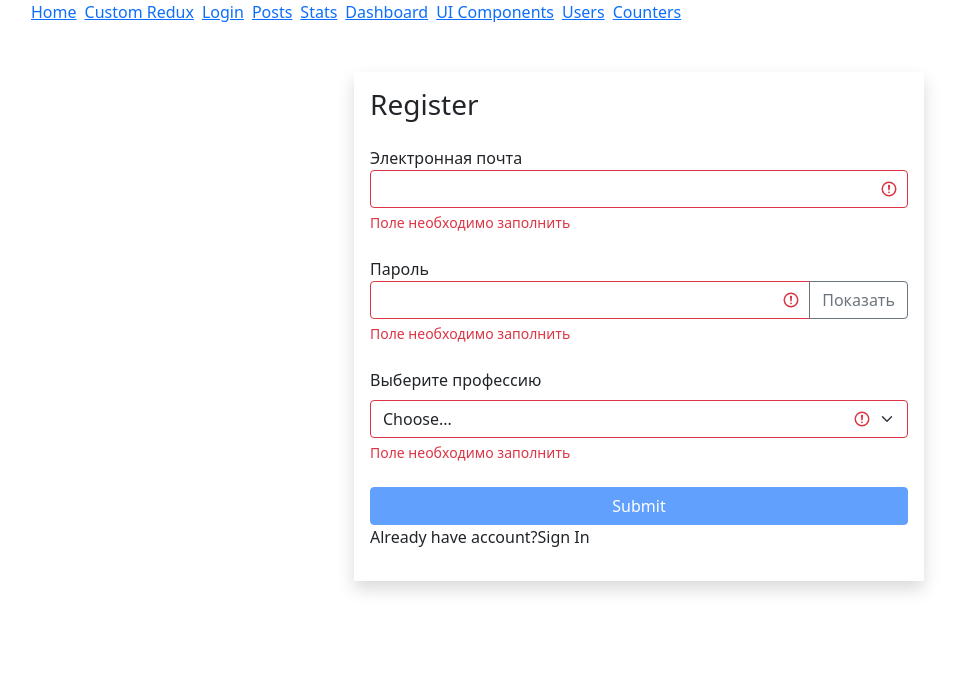
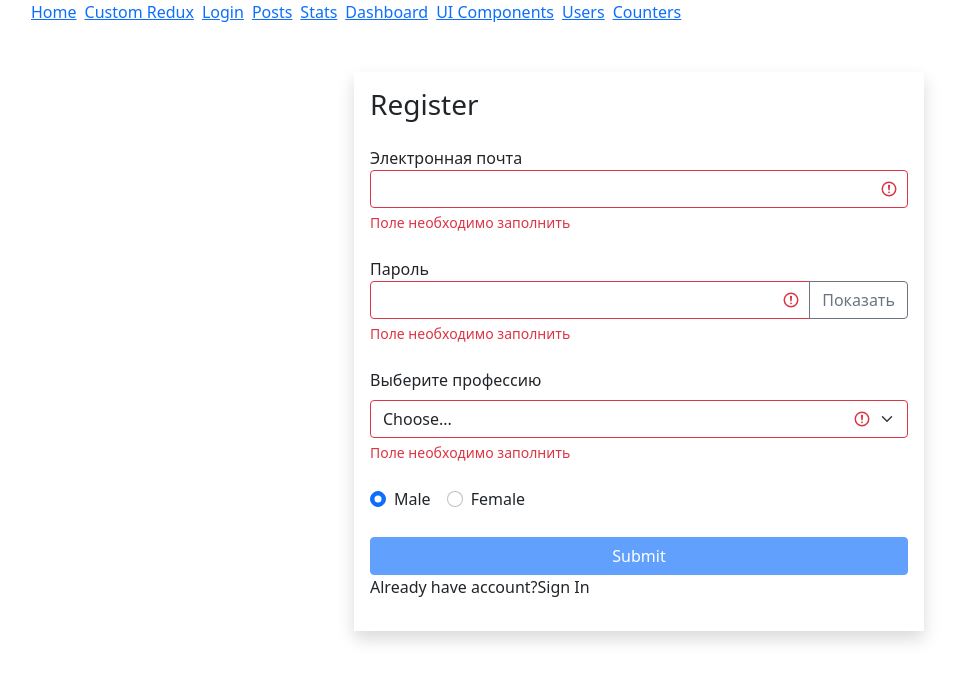
Before and after one commit to Gorschenko/react-app, a React (Create React App) app: page /login/1 in a window 1280 px wide. Both pictures are taken after a click on the button "Sign Up". Shown: the top 682 px of the page, without its empty margins (1-960 px from the left). Built offline with nearby package versions, Linux system fonts and the light colour scheme.

Commit message:
Radio Field component has been added

```diff
--- /dev/null
+++ b/src/components/base/radioField.jsx
@@ -0,0 +1,28 @@
+const RadioField = ({ options, name, onChange, value, label }) => {
+  return (
+    <div className="mb-4">
+      <label className="form-label">{label}</label>
+      {options.map((o) => (
+        <div
+          className="form-check form-check-inline"
+          key={o.name + "_" + o.value}
+        >
+          <input
+            className="form-check-input"
+            type="radio"
+            name={name}
+            id={o.name + "_" + o.value}
+            checked={o.value === value}
+            value={o.value}
+            onChange={onChange}
+          />
+          <label className="form-check-label" htmlFor={o.name + "_" + o.value}>
+            {o.name}
+          </label>
+        </div>
+      ))}
+    </div>
+  );
+};
+
+export default RadioField;
--- a/src/components/registerForm.jsx
+++ b/src/components/registerForm.jsx
@@ -1,5 +1,6 @@
 import TextField from "components/base/textField";
 import SelectField from "components/base/selectField";
+import RadioField from "components/base/radioField";
 import { useState, useEffect } from "react";
 import { validator } from "utils/validator";
 import api from "../api";
@@ -17,6 +18,7 @@ const RegisterForm = () => {
     email: "",
     password: "",
     profession: "",
+    sex: "male",
   });
 
   const [errors, setErrors] = useState({});
@@ -98,6 +100,15 @@ const RegisterForm = () => {
         error={errors.profession}
         onChange={handleChange}
       />
+      <RadioField
+        options={[
+          { name: "Male", value: "male" },
+          { name: "Female", value: "female" },
+        ]}
+        value={data.sex}
+        name="sex"
+        onChange={handleChange}
+      />
 
       <button
         className="btn btn-primary w-100 mx-auto"
```
